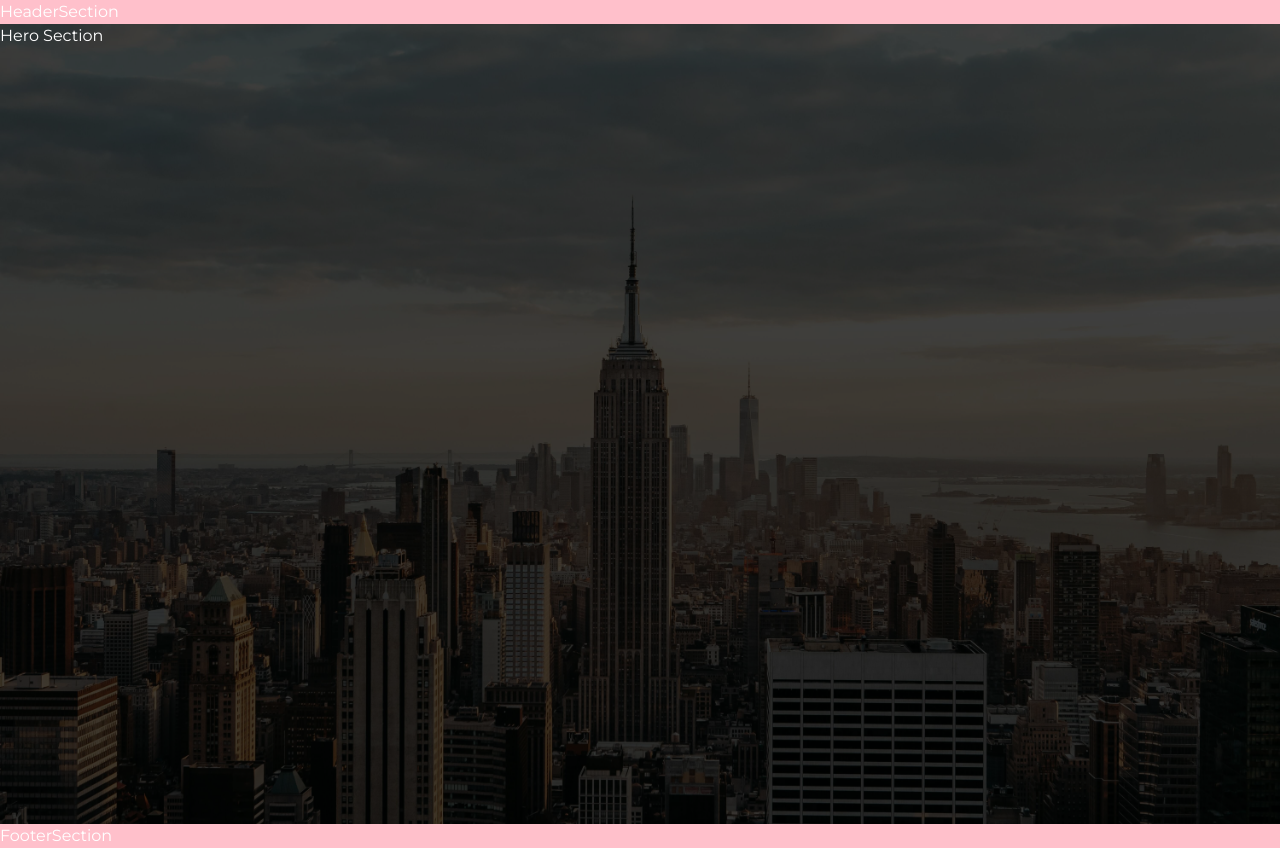
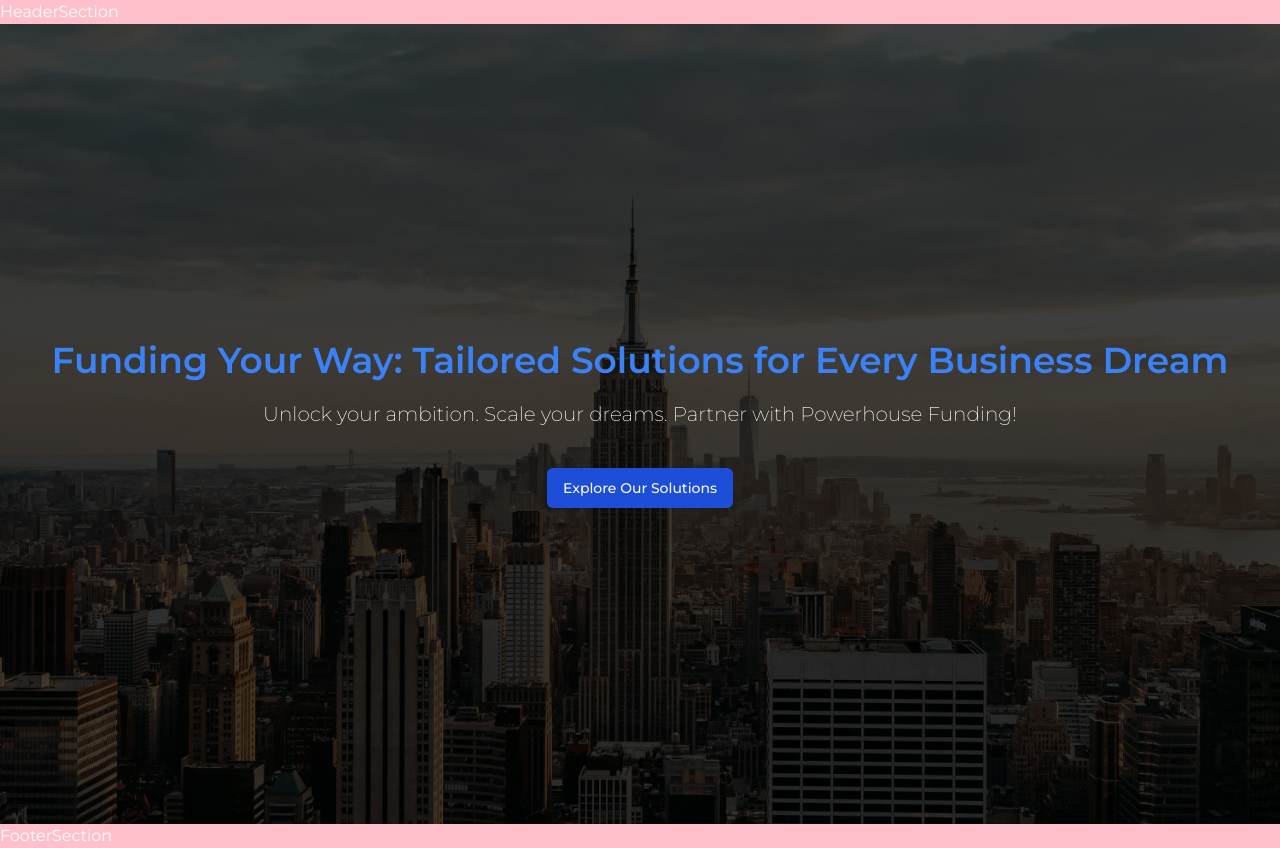
Before and after one commit to dewanwakilahmed/kesef-capital-group-v0, a Next.js app: page / in a window 1280 px wide. Built offline with nearby package versions, Linux system fonts and the light colour scheme.

Commit message:
Finished Home Page Hero Section

```diff
--- a/app/home-page.css
+++ b/app/home-page.css
@@ -1,3 +1,2 @@
 .home-page {
-  @apply bg-yellow-100;
 }
--- a/sections/home-page/hero-section/HeroSection.tsx
+++ b/sections/home-page/hero-section/HeroSection.tsx
@@ -1,10 +1,27 @@
+import Link from 'next/link';
+import { Button } from '@/components/ui/button';
+
 import '@/sections/home-page/hero-section/hero-section.css';
 
 const HeroSection = () => {
   return (
     <section className='hero-section'>
       <div className='home-hero-img-overlay' />
-      <div className='hero-section-content'>Hero Section</div>
+
+      <div className='hero-section-content'>
+        <h1 className='hero-section-headline'>
+          Funding Your Way: Tailored Solutions for Every Business Dream
+        </h1>
+
+        <p className='hero-section-subheadline'>
+          Unlock your ambition. Scale your dreams. Partner with Powerhouse
+          Funding!
+        </p>
+
+        <Button className='hero-section-cta' variant='custom' asChild>
+          <Link href='/financial-solutions'>Explore Our Solutions</Link>
+        </Button>
+      </div>
     </section>
   );
 };
--- a/sections/home-page/hero-section/hero-section.css
+++ b/sections/home-page/hero-section/hero-section.css
@@ -12,5 +12,28 @@
 }
 
 .hero-section-content {
-  @apply relative;
+  @apply relative
+  h-full
+  flex
+  flex-col
+  gap-5
+  items-center
+  justify-center;
 }
+
+.hero-section-headline {
+  @apply text-blue-500
+  text-4xl
+  font-semibold;
+}
+
+.hero-section-subheadline {
+  @apply text-center
+  w-2/3
+  text-xl
+  font-extralight;
+}
+
+.hero-section-cta {
+  @apply mt-5;
+}
```
